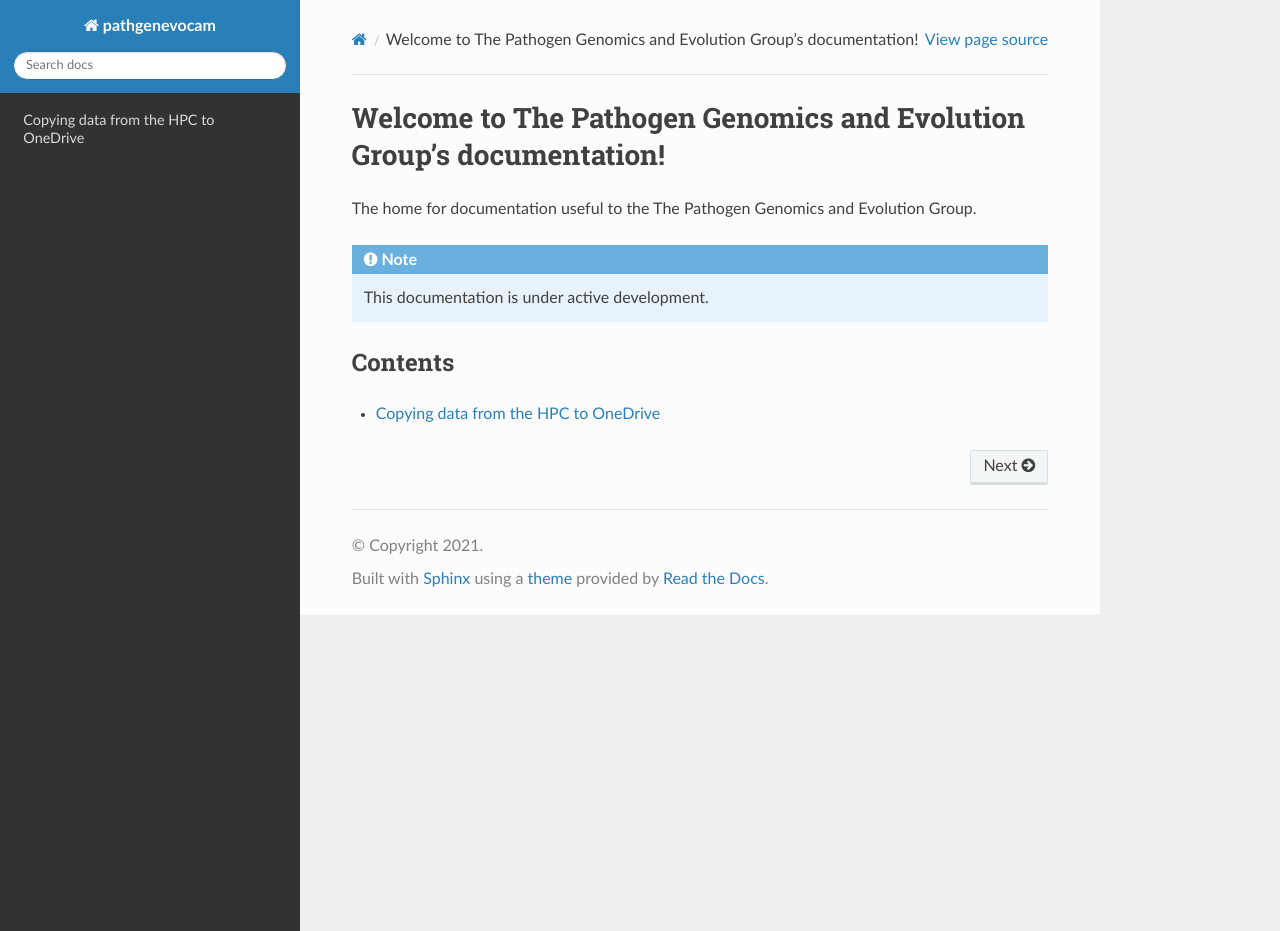
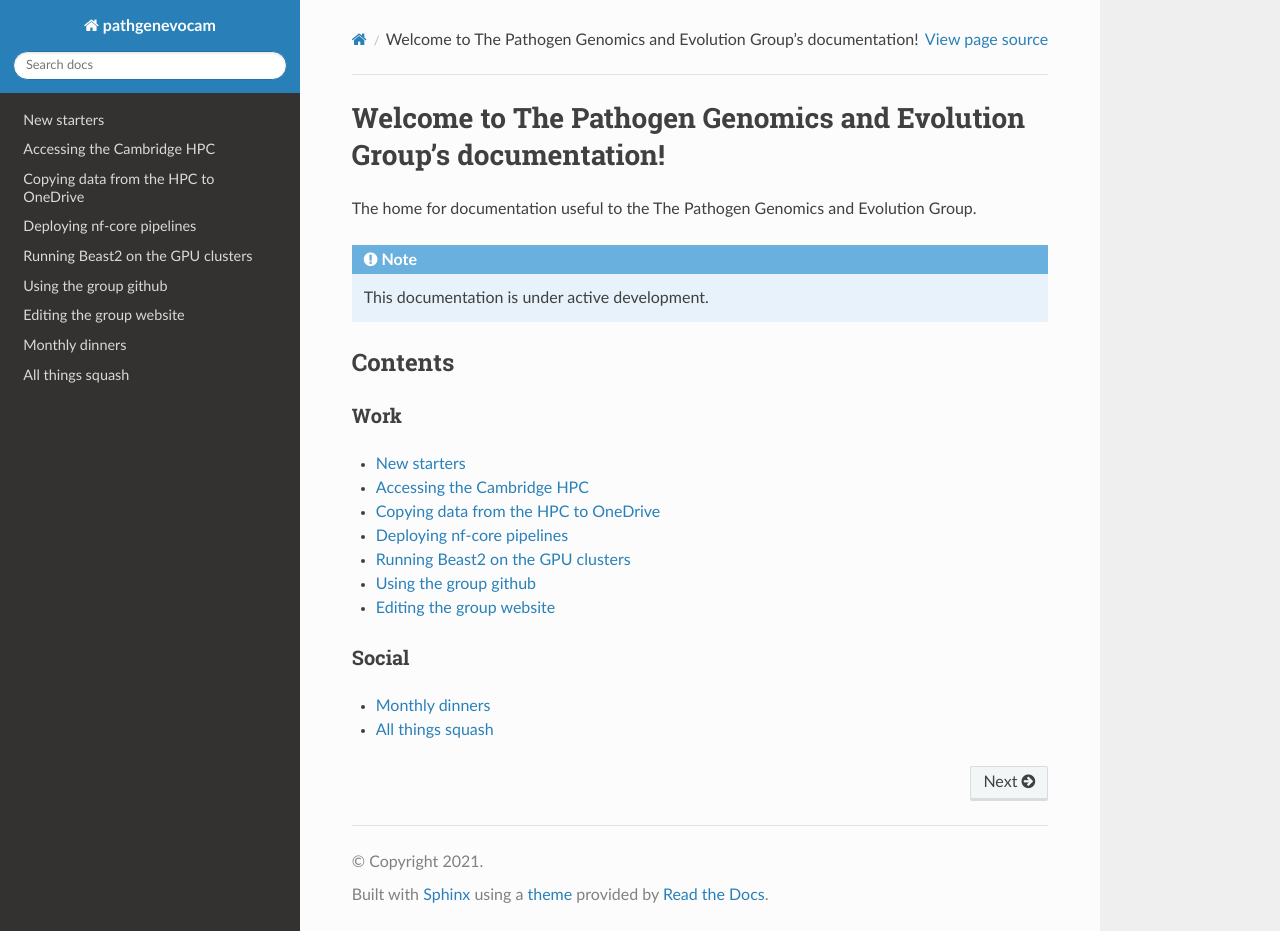
Before and after one commit to pathgenevocam/readthedocs, a Sphinx documentation site: the page built from docs/source/index.rst, in a window 1280 px wide and 931 px high. Built offline with Sphinx 7.4.7 and the Read the Docs theme 2.0.0, drawn with Linux system fonts in a browser that asks for light colours.

Commit message:
add potential pages

```diff
--- /dev/null
+++ b/docs/source/beast.rst
@@ -0,0 +1,4 @@
+Running Beast2 on the GPU clusters
+==================================
+
+Work in progress
--- /dev/null
+++ b/docs/source/dinners.rst
@@ -0,0 +1,4 @@
+Monthly dinners
+===============
+
+Work in progress
--- /dev/null
+++ b/docs/source/github.rst
@@ -0,0 +1,4 @@
+Using the group github
+======================
+
+Work in progress
--- /dev/null
+++ b/docs/source/hpc.rst
@@ -0,0 +1,4 @@
+Accessing the Cambridge HPC
+===========================
+
+Work in progress
--- a/docs/source/index.rst
+++ b/docs/source/index.rst
@@ -10,7 +10,25 @@ The home for documentation useful to the The Pathogen Genomics and Evolution Gro
 Contents
 --------
 
+Work
+^^^^
+
 .. toctree::
  :maxdepth: 1
 
+ newstarters
+ hpc
  onedrive
+ nfcore
+ beast
+ github
+ webpage
+
+Social
+^^^^^^
+
+.. toctree::
+ :maxdepth: 1
+
+ dinners
+ squash
--- /dev/null
+++ b/docs/source/newstarters.rst
@@ -0,0 +1,4 @@
+New starters
+============
+
+Work in progress
--- /dev/null
+++ b/docs/source/nfcore.rst
@@ -0,0 +1,4 @@
+Deploying nf-core pipelines
+===========================
+
+Work in progress
--- /dev/null
+++ b/docs/source/squash.rst
@@ -0,0 +1,4 @@
+All things squash
+=================
+
+Work in progress
--- /dev/null
+++ b/docs/source/webpage.rst
@@ -0,0 +1,4 @@
+Editing the group website
+=========================
+
+Work in progress
```
